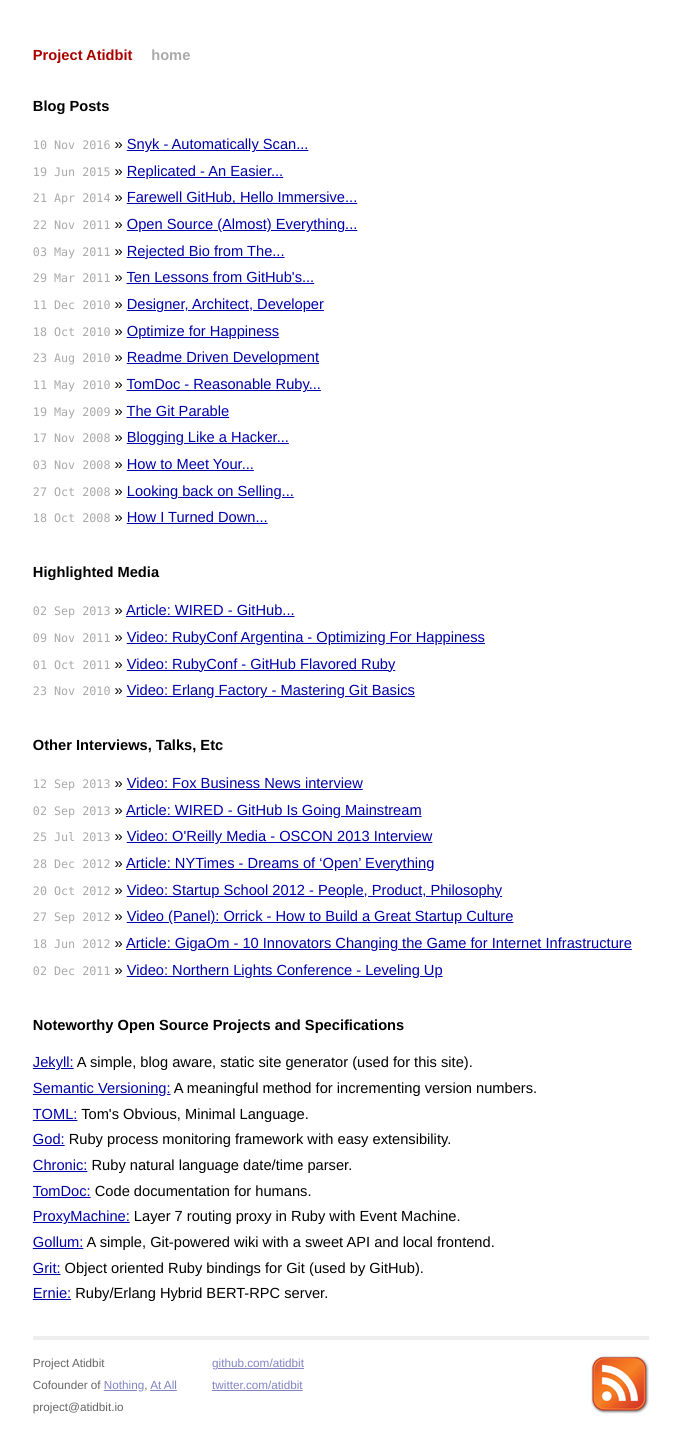
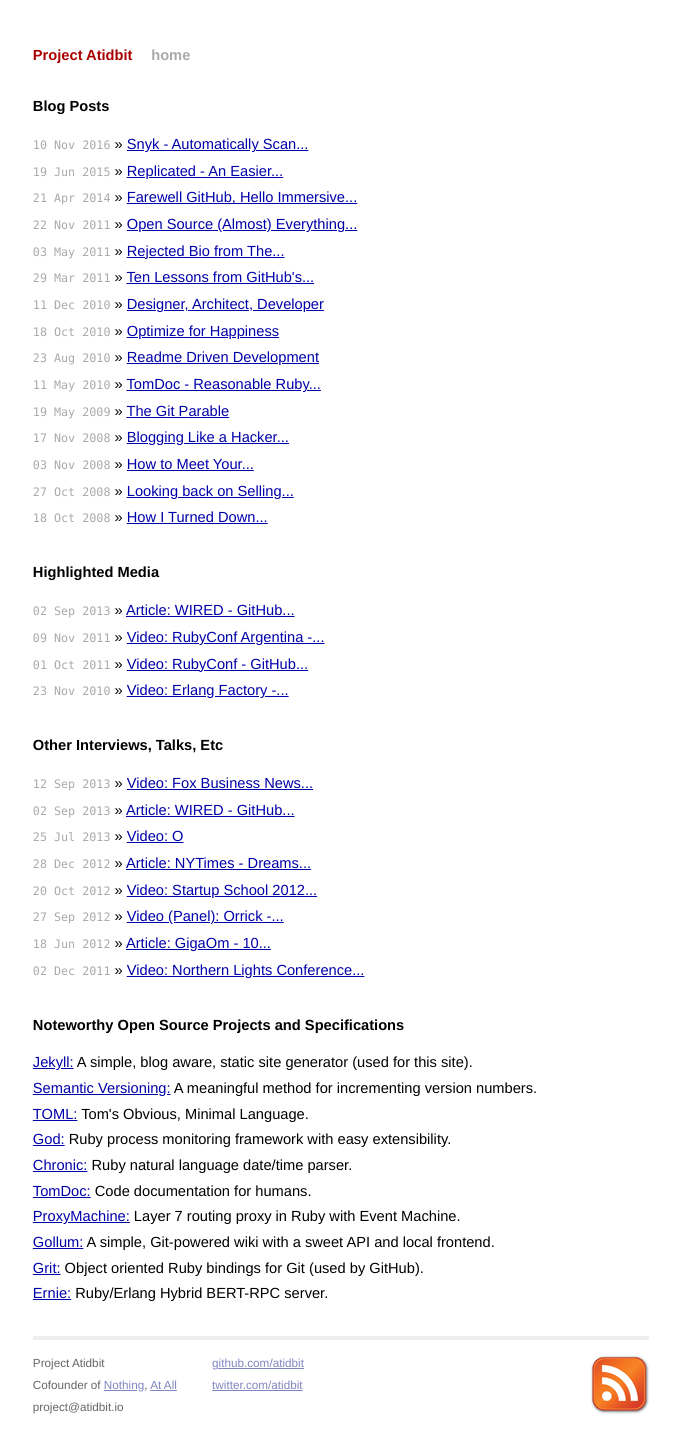
Before and after one commit to atidbit/atidbit.github.io, a Jekyll site: the page built from index.html, in a window 1280 px wide. Shown: the whole page, without its empty margins (299-979 px from the left). Built offline with Jekyll 4.4.1, drawn with Linux system fonts in a browser that asks for light colours.

Commit message:
Update index.html

```diff
--- a/index.html
+++ b/index.html
@@ -14,21 +14,21 @@
   <h1>Highlighted Media</h1>
   <ul class="posts">
     <li><span>02 Sep 2013</span> &raquo; <a href="http://www.wired.com/wiredenterprise/2013/09/github-for-anything/all/">{{ 'Article: WIRED - GitHub Is Going Mainstream' | truncatewords: 4 }}</a></li>
-    <li><span>09 Nov 2011</span> &raquo; <a href="http://vimeo.com/39016099">Video: RubyConf Argentina - Optimizing For Happiness</a></li>
-    <li><span>01 Oct 2011</span> &raquo; <a href="http://confreaks.com/videos/712-rubyconf2011-github-flavored-ruby">Video: RubyConf - GitHub Flavored Ruby</a></li>
-    <li><span>23 Nov 2010</span> &raquo; <a href="http://vimeo.com/17118008">Video: Erlang Factory - Mastering Git Basics</a></li>
+    <li><span>09 Nov 2011</span> &raquo; <a href="http://vimeo.com/39016099">{{ 'Video: RubyConf Argentina - Optimizing For Happiness' | truncatewords: 4 }}</a></li>
+    <li><span>01 Oct 2011</span> &raquo; <a href="http://confreaks.com/videos/712-rubyconf2011-github-flavored-ruby">{{ 'Video: RubyConf - GitHub Flavored Ruby' | truncatewords: 4 }}</a></li>
+    <li><span>23 Nov 2010</span> &raquo; <a href="http://vimeo.com/17118008">{{ 'Video: Erlang Factory - Mastering Git Basics' | truncatewords: 4 }}</a></li>
   </ul>
 
   <h1>Other Interviews, Talks, Etc</h1>
   <ul class="posts">
-    <li><span>12 Sep 2013</span> &raquo; <a href="http://www.youtube.com/watch?v=k2vJNNAQZlg">Video: Fox Business News interview</a></li>
-    <li><span>02 Sep 2013</span> &raquo; <a href="http://www.wired.com/wiredenterprise/2013/09/github-for-anything/all/">Article: WIRED - GitHub Is Going Mainstream</a></li>
-    <li><span>25 Jul 2013</span> &raquo; <a href="http://www.youtube.com/watch?v=7DoB0SCUtOk&list=SP055Epbe6d5aclKNAa8msO1VvDOJ8sYlS&index=23">Video: O'Reilly Media - OSCON 2013 Interview</a></li>
-    <li><span>28 Dec 2012</span> &raquo; <a href="http://bits.blogs.nytimes.com/2012/12/28/github-has-big-dreams-for-open-source-software-and-more/">Article: NYTimes - Dreams of ‘Open’ Everything</a></li>
-    <li><span>20 Oct 2012</span> &raquo; <a href="http://startupschool.org/2012/preston_werner/">Video: Startup School 2012 - People, Product, Philosophy</a></li>
-    <li><span>27 Sep 2012</span> &raquo; <a href="http://www.youtube.com/watch?v=Ln-B_fs9QMY&feature=youtu.be">Video (Panel): Orrick - How to Build a Great Startup Culture</a></li>
-    <li><span>18 Jun 2012</span> &raquo; <a href="http://gigaom.com/cloud/10-innovators-changing-the-game-for-internet-infrastructure/7/">Article: GigaOm - 10 Innovators Changing the Game for Internet Infrastructure</a></li>
-    <li><span>02 Dec 2011</span> &raquo; <a href="http://vimeo.com/35640883">Video: Northern Lights Conference - Leveling Up</a></li>
+    <li><span>12 Sep 2013</span> &raquo; <a href="http://www.youtube.com/watch?v=k2vJNNAQZlg">{{ 'Video: Fox Business News interview' | truncatewords: 4 }}</a></li>
+    <li><span>02 Sep 2013</span> &raquo; <a href="http://www.wired.com/wiredenterprise/2013/09/github-for-anything/all/">{{ 'Article: WIRED - GitHub Is Going Mainstream' | truncatewords: 4 }}</a></li>
+    <li><span>25 Jul 2013</span> &raquo; <a href="http://www.youtube.com/watch?v=7DoB0SCUtOk&list=SP055Epbe6d5aclKNAa8msO1VvDOJ8sYlS&index=23">{{ 'Video: O'Reilly Media - OSCON 2013 Interview' | truncatewords: 4 }}</a></li>
+    <li><span>28 Dec 2012</span> &raquo; <a href="http://bits.blogs.nytimes.com/2012/12/28/github-has-big-dreams-for-open-source-software-and-more/">{{ 'Article: NYTimes - Dreams of ‘Open’ Everything' | truncatewords: 4 }}</a></li>
+    <li><span>20 Oct 2012</span> &raquo; <a href="http://startupschool.org/2012/preston_werner/">{{ 'Video: Startup School 2012 - People, Product, Philosophy' | truncatewords: 4 }}</a></li>
+    <li><span>27 Sep 2012</span> &raquo; <a href="http://www.youtube.com/watch?v=Ln-B_fs9QMY&feature=youtu.be">{{ 'Video (Panel): Orrick - How to Build a Great Startup Culture' | truncatewords: 4 }}</a></li>
+    <li><span>18 Jun 2012</span> &raquo; <a href="http://gigaom.com/cloud/10-innovators-changing-the-game-for-internet-infrastructure/7/">{{ 'Article: GigaOm - 10 Innovators Changing the Game for Internet Infrastructure' | truncatewords: 4 }}</a></li>
+    <li><span>02 Dec 2011</span> &raquo; <a href="http://vimeo.com/35640883">{{ 'Video: Northern Lights Conference - Leveling Up' | truncatewords: 4 }}</a></li>
   </ul>
 
   <h1>Noteworthy Open Source Projects and Specifications</h1>
```
